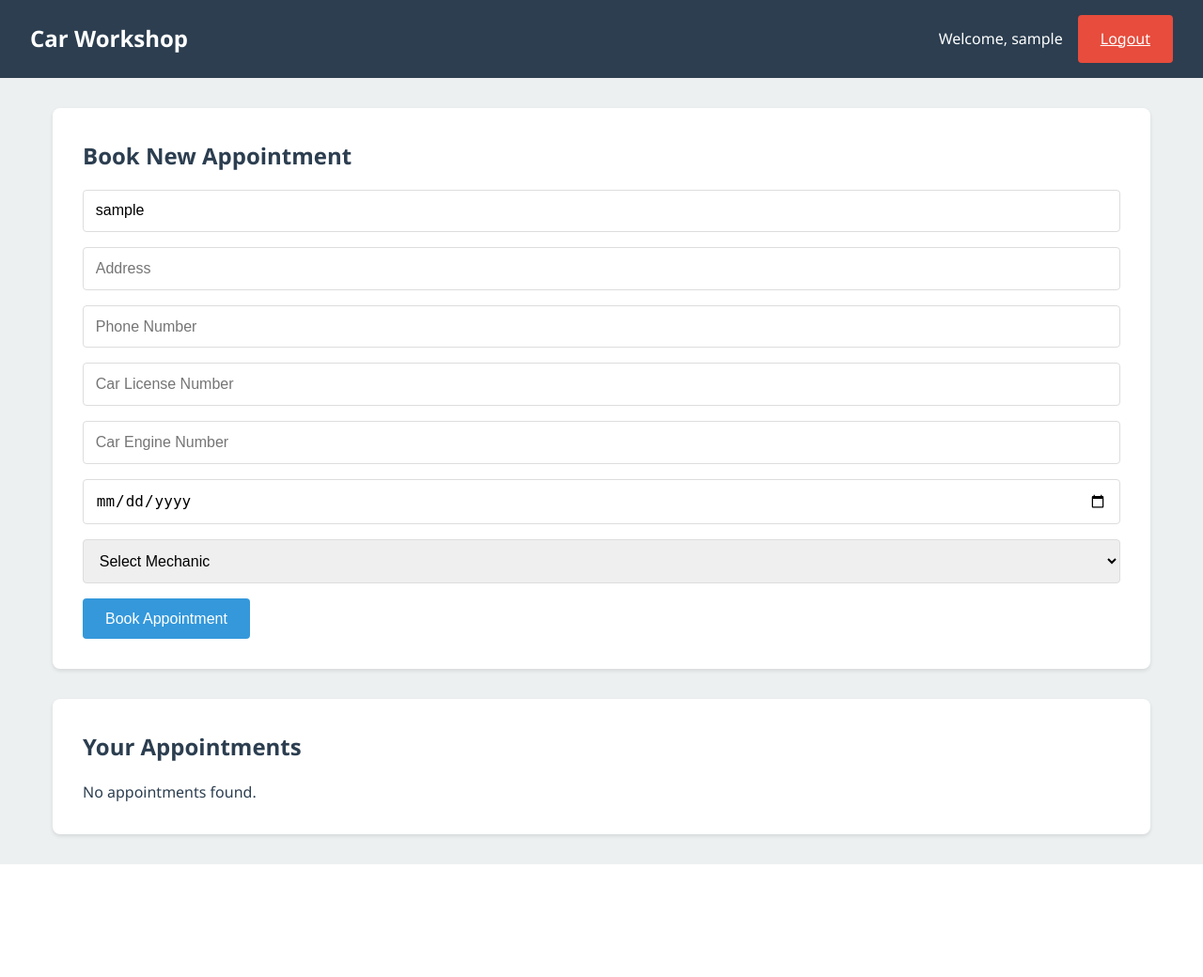
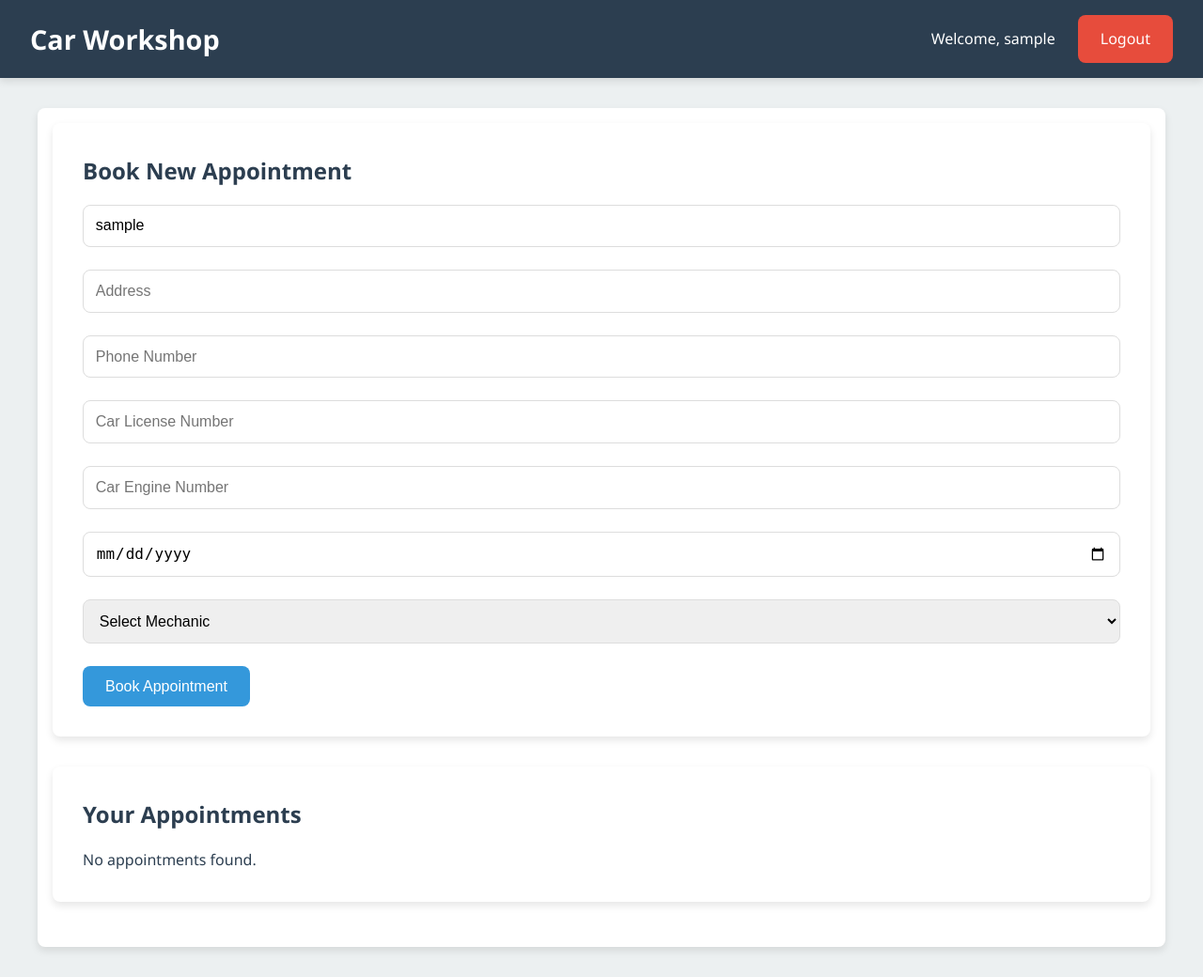
Before and after one commit to ProdiptoPantho/car-workshop, a PHP site: page /user.php in a window 1280 px wide. Shown: the whole page at 94% size. Before the commit the page ends 920 px from the top, so only its background shows below. Run offline with PHP 8.4, Linux system fonts and the light colour scheme; the visitor is signed in with stand-in values (Sample User, id 1); data that the repository does not hold is empty.

Commit message:
some ui change

```diff
--- a/admin.php
+++ b/admin.php
@@ -30,7 +30,7 @@ $mechanics_result = mysqli_query($conn, $mechanics_query);
 </head>
 <body>
     <nav class="navbar">
-        <div class="nav-brand">Car Workshop Admin</div>
+        <li><a href="index.html" class="btn btn-secondary" id="viewHomeBtn">Home</a></li>
         <div class="nav-items">
             <span>Welcome, Admin</span>
             <a href="logout.php" class="btn btn-logout">Logout</a>
--- a/index.php
+++ b/index.php
@@ -20,10 +20,10 @@ if(isset($_SESSION["loggedin"]) && $_SESSION["loggedin"] === true){
 </head>
 <body>
     <header class="navbar">
-        <div class="nav-brand">Car Workshop</div>
+        <a href="index.php" class="nav-brand">Car Workshop</a>
         <nav class="nav-items">
-            <a href="login.php" class="btn">Login</a>
-            <a href="register.php" class="btn">Register</a>
+            <a href="login.php" class="btn btn-primary">Login</a>
+            <a href="register.php" class="btn btn-primary">Register</a>
         </nav>
     </header>
 
--- a/styles.css
+++ b/styles.css
@@ -5,7 +5,8 @@
     --background-color: #ecf0f1;
     --text-color: #2c3e50;
     --white: #ffffff;
-    --shadow: 0 2px 4px rgba(0,0,0,0.1);
+    --shadow: 0 4px 8px rgba(0, 0, 0, 0.1);
+    --border-radius: 8px;
 }
 
 * {
@@ -29,17 +30,19 @@ body {
     justify-content: space-between;
     align-items: center;
     color: var(--white);
+    box-shadow: var(--shadow);
 }
 
 .nav-brand {
-    font-size: 1.5rem;
+    font-size: 1.8rem;
     font-weight: bold;
+    color: var(--white);
 }
 
 .nav-items {
     display: flex;
     align-items: center;
-    gap: 1rem;
+    gap: 1.5rem;
 }
 
 /* Container styles */
@@ -48,12 +51,15 @@ body {
 .dashboard-container {
     max-width: 1200px;
     margin: 2rem auto;
-    padding: 0 1rem;
+    padding: 1rem;
+    background-color: var(--white);
+    border-radius: var(--border-radius);
+    box-shadow: var(--shadow);
 }
 
 /* Form styles */
 .form-group {
-    margin-bottom: 1rem;
+    margin-bottom: 1.5rem;
 }
 
 input[type="text"],
@@ -64,32 +70,48 @@ select {
     width: 100%;
     padding: 0.8rem;
     border: 1px solid #ddd;
-    border-radius: 4px;
+    border-radius: var(--border-radius);
     font-size: 1rem;
+    transition: border-color 0.3s ease;
 }
 
+input:focus,
+select:focus {
+    border-color: var(--secondary-color);
+    outline: none;
+}
+
+/* Button styles */
 .btn {
     padding: 0.8rem 1.5rem;
     border: none;
-    border-radius: 4px;
+    border-radius: var(--border-radius);
     cursor: pointer;
     font-size: 1rem;
-    transition: background-color 0.3s ease;
+    transition: background-color 0.3s ease, transform 0.2s ease;
+    color: var(--white);
 }
 
 .btn-primary {
     background-color: var(--secondary-color);
-    color: var(--white);
+}
+
+.btn-primary:hover {
+    background-color: darken(var(--secondary-color), 10%);
+    transform: translateY(-2px);
 }
 
 .btn-danger {
     background-color: var(--accent-color);
-    color: var(--white);
+}
+
+.btn-danger:hover {
+    background-color: darken(var(--accent-color), 10%);
+    transform: translateY(-2px);
 }
 
 .btn-logout {
     background-color: var(--accent-color);
-    color: var(--white);
 }
 
 /* Table styles */
@@ -116,7 +138,7 @@ th {
 .section {
     background-color: var(--white);
     padding: 2rem;
-    border-radius: 8px;
+    border-radius: var(--border-radius);
     margin-bottom: 2rem;
     box-shadow: var(--shadow);
 }
@@ -129,7 +151,7 @@ h2 {
 /* Alert styles */
 .alert {
     padding: 1rem;
-    border-radius: 4px;
+    border-radius: var(--border-radius);
     margin-bottom: 1rem;
 }
 
@@ -146,6 +168,10 @@ h2 {
 /* Animation classes */
 .fade-in {
     animation: fadeIn 0.5s ease-in;
+}
+
+a {
+    text-decoration: none; /* Remove underline from all links */
 }
 
 @keyframes fadeIn {
--- a/user.php
+++ b/user.php
@@ -38,7 +38,7 @@ $user_appointments_result = mysqli_stmt_get_result($stmt);
 </head>
 <body>
     <nav class="navbar">
-        <div class="nav-brand">Car Workshop</div>
+        <a href="index.php" class="nav-brand">Car Workshop</a>
         <div class="nav-items">
             <span>Welcome, <?php echo htmlspecialchars($_SESSION["username"]); ?></span>
             <a href="logout.php" class="btn btn-logout">Logout</a>
```
Also changed, not shown: login.php (+7 -0 lines), register.php (+7 -0 lines).
